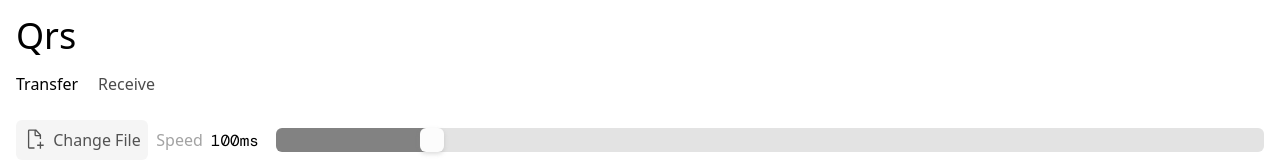
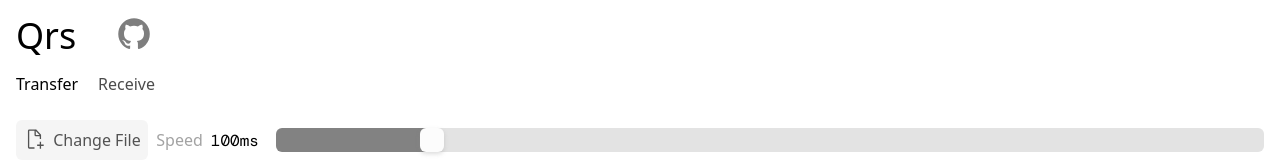
Before and after one commit to qifi-dev/qrs, a Nuxt app: page / in a window 1280 px wide. Shown: the top 160 px of the page. Built offline with nearby package versions, Linux system fonts and the light colour scheme; a web font is replaced by a local one.

Commit message:
feat: github link

```diff
--- a/app/layouts/default.vue
+++ b/app/layouts/default.vue
@@ -1,9 +1,14 @@
 <template>
   <main h-full>
     <div flex flex-col gap-4 px-4 pb-4 pt-4>
-      <h1 text-4xl>
-        Qrs
-      </h1>
+      <div flex gap-10>
+        <h1 text-4xl>
+          Qrs
+        </h1>
+        <a href="https://github.com/qqrss/qrs" target="_blank" cursor-pointer text-3xl op50 hover:text-blue hover:op100>
+          <div i-carbon:logo-github />
+        </a>
+      </div>
       <div h-full flex gap-5>
         <NuxtLink op70 hover="text-blue" duration-300 transition="all ease-in-out" to="/" active-class="!op100">
           Transfer
```
